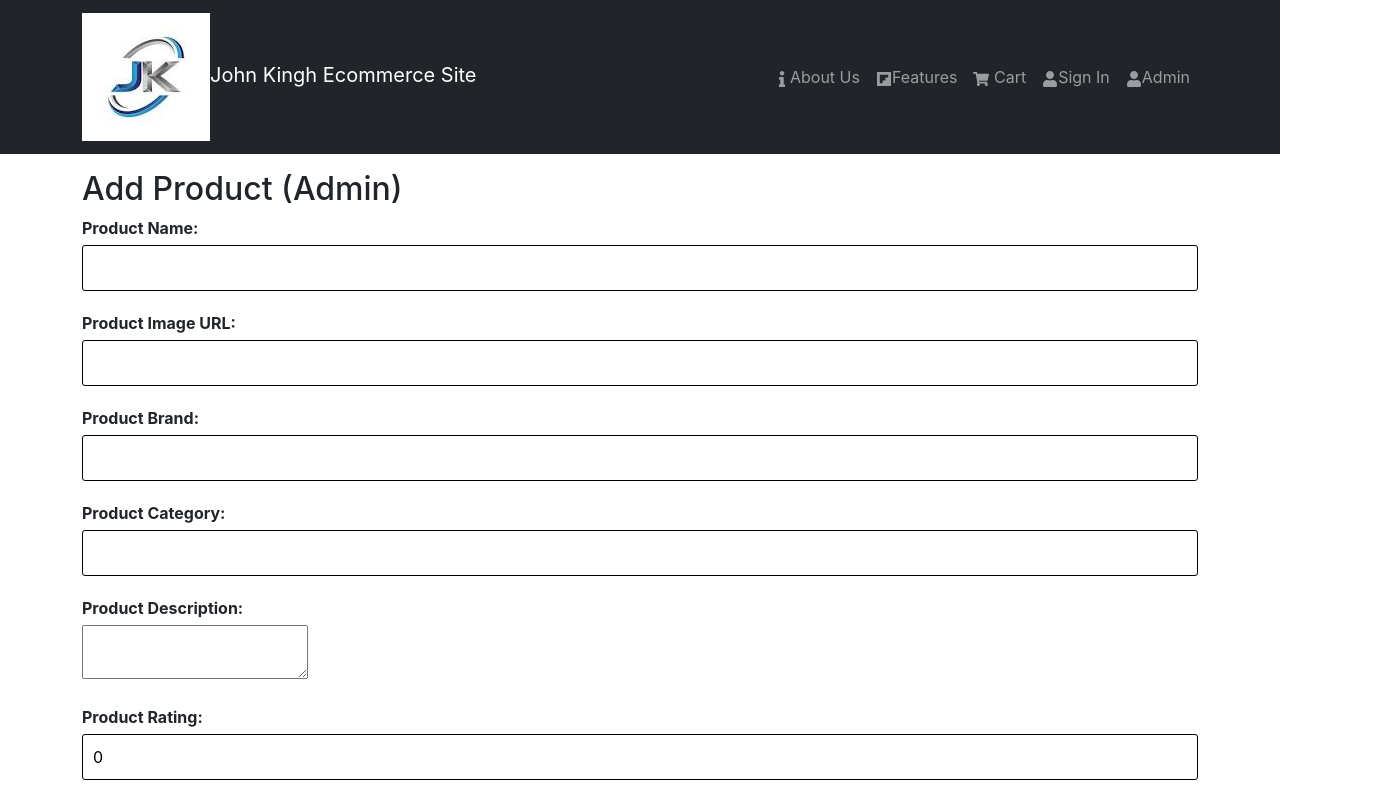
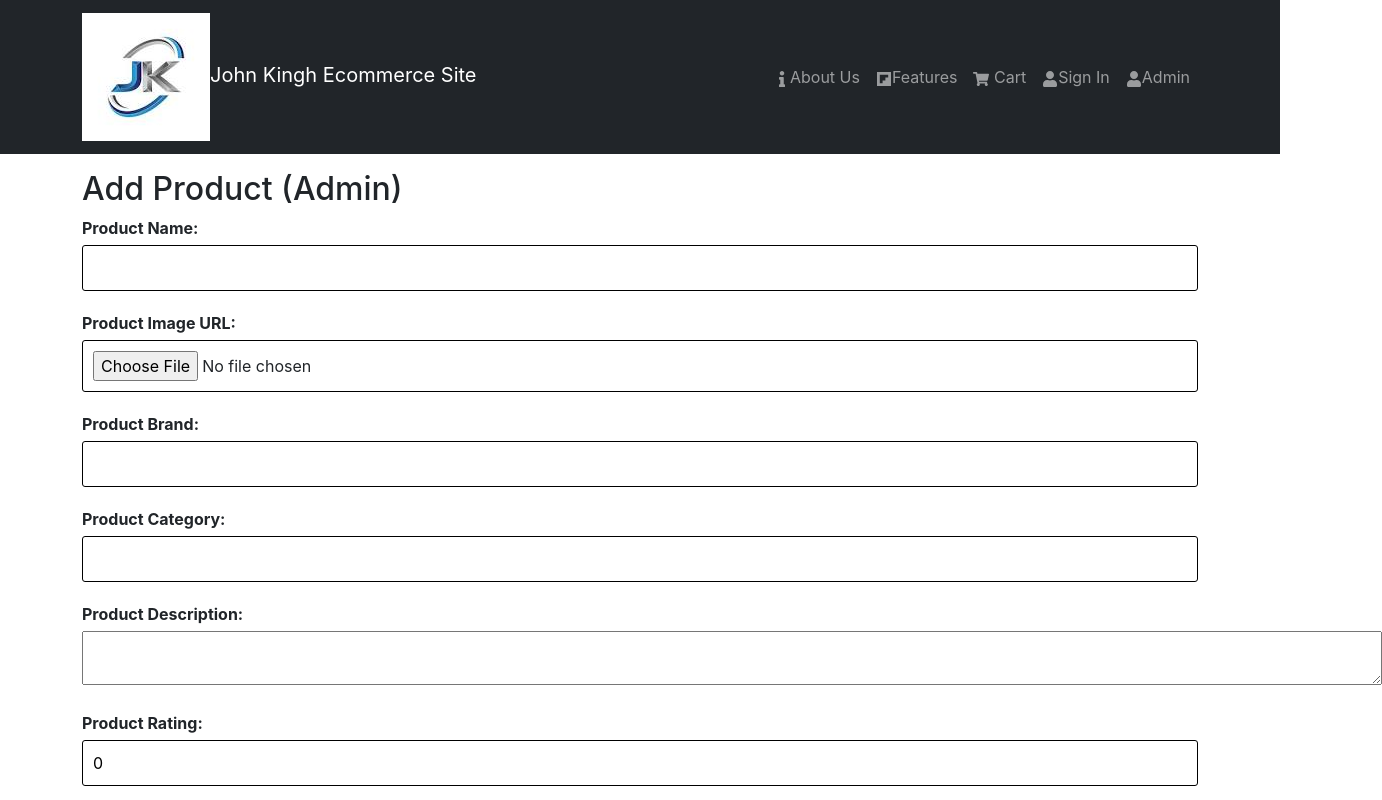
Before and after one commit to kingh247/FinalYearProjectJK, a React (Create React App) app in the folder frontend/: page /product in a window 1280 px wide. Shown: the top 800 px of the page, 1382 px wide, since content can reach past the window. Built offline with nearby package versions, Linux system fonts and the light colour scheme.

Commit message:
add video background and upload button in products

```diff
--- a/frontend/src/screens/AboutUs.jsx
+++ b/frontend/src/screens/AboutUs.jsx
@@ -1,17 +1,26 @@
 import React from 'react';
 import featureImage from '../assets/logo.jpg'; // Adjust the path and file extension
-
+import Video from '../assets/video/video.mp4';
 const AboutUs = () => {
   return (
     <>
       <h1> About Us </h1>
-      <div style={{ textAlign: 'center' }}>
+      <div>
+        <video
+          src={Video}
+          autoPlay
+          loop
+          muted
+          style={{ width: '100%', maxWidth: '100%', margin: '0 auto' }}
+        />
+      </div>
+      {/* <div style={{ textAlign: 'center' }}>
         <img
           src={featureImage}
           alt=""
           style={{ width: '100%', maxWidth: '730px', margin: '0 auto' }}
         />
-      </div>
+      </div> */}
       <div>
         <p>
           Final year student trying to build a generic emcomerce webite that can
--- a/frontend/src/screens/Adminpage.jsx
+++ b/frontend/src/screens/Adminpage.jsx
@@ -36,6 +36,18 @@ const AdminPage = () => {
       console.error('Error adding product:', error);
     }
   };
+  const handleImageUpload = (e) => {
+    const file = e.target.files[0];
+    const reader = new FileReader();
+
+    reader.onloadend = () => {
+      setProductImage(reader.result);
+    };
+
+    if (file) {
+      reader.readAsDataURL(file);
+    }
+  };
 
   const goBackToAdminPanel = () => {
     // Use navigate function to go back to the admin panel
@@ -60,10 +72,10 @@ const AdminPage = () => {
           <div className="form-group">
             <label htmlFor="productImage">Product Image URL:</label>
             <input
-              type="text"
+              type="file"
               id="productImage"
-              value={productImage}
-              onChange={(e) => setProductImage(e.target.value)}
+              onChange={handleImageUpload}
+              accept="image/*"
               required
             />
           </div>
@@ -93,6 +105,7 @@ const AdminPage = () => {
           <div className="form-group">
             <label htmlFor="productDescription">Product Description:</label>
             <textarea
+              style={{ width: '1300px' }} // Adjust the width as needed
               id="productDescription"
               value={productDescription}
               onChange={(e) => setProductDescription(e.target.value)}
@@ -147,7 +160,6 @@ const AdminPage = () => {
           <button type="submit">Add Product</button>
         </form>
         <button onClick={goBackToAdminPanel}>Back to Admin Panel</button>
-
       </div>
     </div>
   );
--- a/frontend/src/screens/Features.jsx
+++ b/frontend/src/screens/Features.jsx
@@ -21,18 +21,27 @@
 // export default Features;
 import React from 'react';
 import featureImage from '../assets/logo.jpg'; // Adjust the path and file extension
-
+import Video from '../assets/video/video.mp4';
 
 const Features = () => {
   return (
     <>
       <h1> Features </h1>
-      <div style={{ textAlign: 'center' }}>
+      <div>
+        <video
+          src={Video}
+          autoPlay
+          loop
+          muted
+          style={{ width: '100%', maxWidth: '100%', margin: '0 auto' }}
+        />
+
+        {/* <div style={{ textAlign: 'center' }}>
         <img
           src={featureImage}
           alt=""
           style={{ width: '100%', maxWidth: '770px', margin: '0 auto' }}
-        />
+        /> */}
 
         <p>
           Lorem ipsum dolor sit amet, consectetur adipiscing elit, sed do
```
